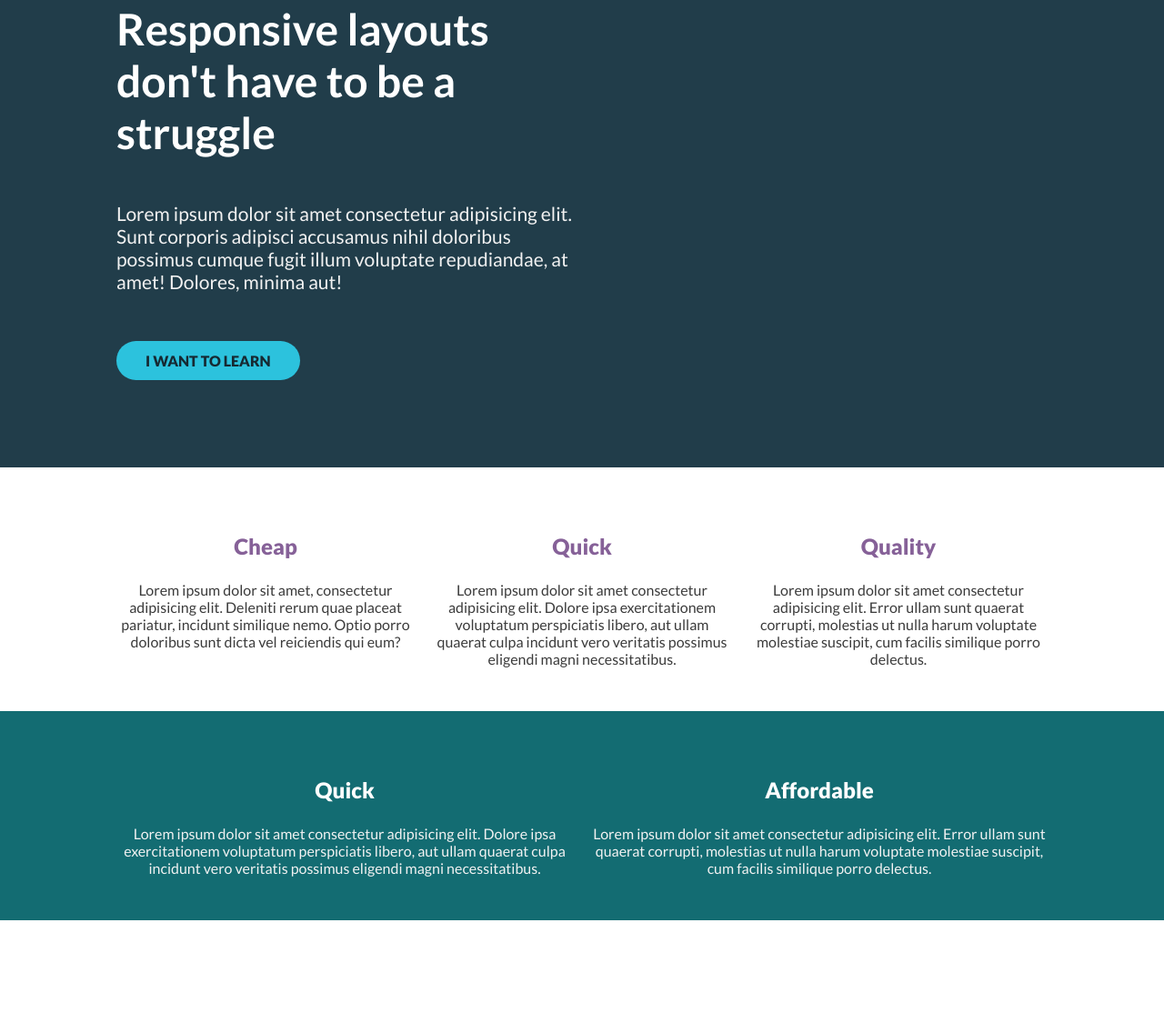
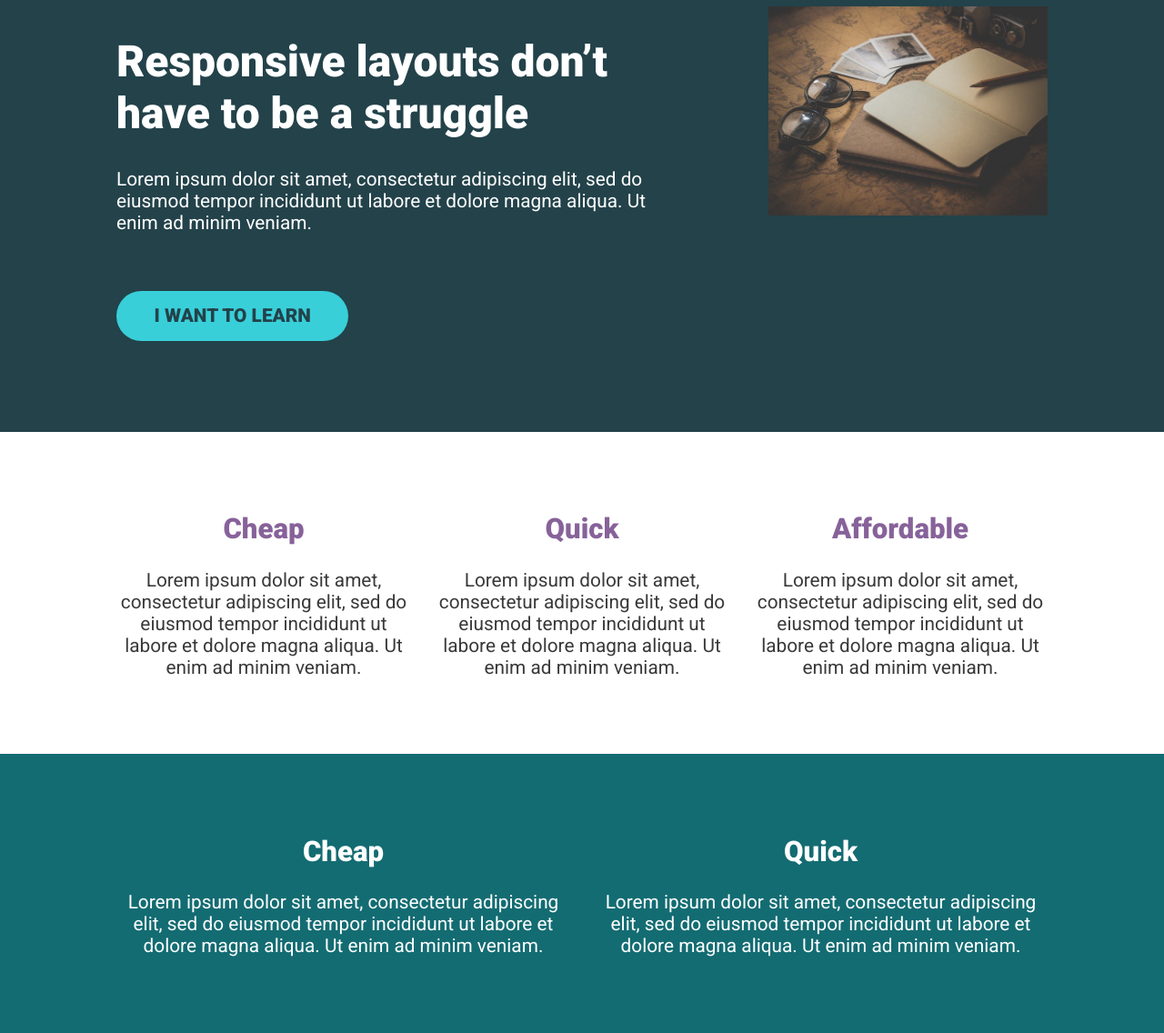
Before and after one commit to Haxikowy/21daysChallenge-RWD-byKP, a plain HTML site: page index.html in a window 1280 px wide. Shown: the part 93-1229 px from the top of the page at 91% size. Before the commit the page ends 1105 px from the top, so only its background shows below. Drawn offline with Linux system fonts and the light colour scheme.

Commit message:
Ended lessons, heading to challenge

```diff
--- a/index.html
+++ b/index.html
@@ -2,77 +2,78 @@
 <html lang="en">
    <head>
       <meta charset="UTF-8" />
-      <meta http-equiv="X-UA-Compatible" content="IE=edge" />
       <meta name="viewport" content="width=device-width, initial-scale=1.0" />
+      <title>Challenge time!</title>
+      <link
+         href="https://fonts.googleapis.com/css2?family=Roboto:wght@400;900&display=swap"
+         rel="stylesheet"
+      />
       <link rel="stylesheet" href="style.css" />
-      <title>Day 07</title>
    </head>
    <body>
       <div class="hero">
-         <div class="container">
+         <div class="container row">
             <div class="hero__text">
-               <h1>Responsive layouts don't have to be a struggle</h1>
+               <h1>Responsive layouts don’t have to be a struggle</h1>
                <p>
-                  Lorem ipsum dolor sit amet consectetur adipisicing elit. Sunt
-                  corporis adipisci accusamus nihil doloribus possimus cumque
-                  fugit illum voluptate repudiandae, at amet! Dolores, minima
-                  aut!
+                  Lorem ipsum dolor sit amet, consectetur adipiscing elit, sed
+                  do eiusmod tempor incididunt ut labore et dolore magna aliqua.
+                  Ut enim ad minim veniam.
                </p>
-               <a href="#" class="btn">i want to learn</a>
+               <a href="#" class="btn">I want to learn</a>
             </div>
+            <img class="hero__image" src="sketch.jpg" alt="pen and notepad" />
          </div>
       </div>
-      <div class="feature">
-         <div class="container">
+
+      <section class="three-col">
+         <div class="container row">
             <div class="col">
-               <h2 class="col__title">Cheap</h2>
-               <p class="col__text">
-                  Lorem ipsum dolor sit amet, consectetur adipisicing elit.
-                  Deleniti rerum quae placeat pariatur, incidunt similique nemo.
-                  Optio porro doloribus sunt dicta vel reiciendis qui eum?
+               <h2>Cheap</h2>
+               <p>
+                  Lorem ipsum dolor sit amet, consectetur adipiscing elit, sed
+                  do eiusmod tempor incididunt ut labore et dolore magna aliqua.
+                  Ut enim ad minim veniam.
                </p>
             </div>
             <div class="col">
-               <h2 class="col__title">Quick</h2>
-               <p class="col__text">
-                  Lorem ipsum dolor sit amet consectetur adipisicing elit.
-                  Dolore ipsa exercitationem voluptatum perspiciatis libero, aut
-                  ullam quaerat culpa incidunt vero veritatis possimus eligendi
-                  magni necessitatibus.
+               <h2>Quick</h2>
+               <p>
+                  Lorem ipsum dolor sit amet, consectetur adipiscing elit, sed
+                  do eiusmod tempor incididunt ut labore et dolore magna aliqua.
+                  Ut enim ad minim veniam.
                </p>
             </div>
             <div class="col">
-               <h2 class="col__title">Quality</h2>
-               <p class="col__text">
-                  Lorem ipsum dolor sit amet consectetur adipisicing elit. Error
-                  ullam sunt quaerat corrupti, molestias ut nulla harum
-                  voluptate molestiae suscipit, cum facilis similique porro
-                  delectus.
+               <h2>Affordable</h2>
+               <p>
+                  Lorem ipsum dolor sit amet, consectetur adipiscing elit, sed
+                  do eiusmod tempor incididunt ut labore et dolore magna aliqua.
+                  Ut enim ad minim veniam.
                </p>
             </div>
          </div>
-      </div>
-      <div class="feature">
-         <div class="container">
+      </section>
+
+      <section class="two-col">
+         <div class="container row">
             <div class="col">
-               <h2 class="col__title">Quick</h2>
-               <p class="col__text">
-                  Lorem ipsum dolor sit amet consectetur adipisicing elit.
-                  Dolore ipsa exercitationem voluptatum perspiciatis libero, aut
-                  ullam quaerat culpa incidunt vero veritatis possimus eligendi
-                  magni necessitatibus.
+               <h2>Cheap</h2>
+               <p>
+                  Lorem ipsum dolor sit amet, consectetur adipiscing elit, sed
+                  do eiusmod tempor incididunt ut labore et dolore magna aliqua.
+                  Ut enim ad minim veniam.
                </p>
             </div>
             <div class="col">
-               <h2 class="col__title">Affordable</h2>
-               <p class="col__text">
-                  Lorem ipsum dolor sit amet consectetur adipisicing elit. Error
-                  ullam sunt quaerat corrupti, molestias ut nulla harum
-                  voluptate molestiae suscipit, cum facilis similique porro
-                  delectus.
+               <h2>Quick</h2>
+               <p>
+                  Lorem ipsum dolor sit amet, consectetur adipiscing elit, sed
+                  do eiusmod tempor incididunt ut labore et dolore magna aliqua.
+                  Ut enim ad minim veniam.
                </p>
             </div>
          </div>
-      </div>
+      </section>
    </body>
 </html>
--- a/style.css
+++ b/style.css
@@ -1,104 +1,104 @@
-@import url('https://fonts.googleapis.com/css2?family=Lato:wght@400;700;900&display=swap');
+/*
+////// For this challenge ///////
+
+- You will have to modify the HTML
+
+- You can add new classes in the HTML
+  if you need to
+
+// Requirements
+1. The headings in the first row must be
+   a different color
+2. The two .col at the bottom must go next
+   to one another
+3. The section at the bottom should have
+   a dark background color and a different
+   color of text
+4. I've removed the "gap" that I created,
+   so you'll have to add it back in
+
+   */
 
 *,
 *::before,
 *::after {
-   margin: 0;
-   padding: 0;
    box-sizing: border-box;
 }
-:root {
-   font-family: 'Lato', sans-serif;
+
+body {
+   margin: 0;
+   font-family: 'Roboto', sans-serif;
+   font-size: 1.3rem;
+}
+
+h1 {
+   font-size: 3rem;
+}
+
+.container {
+   width: 80%;
+   max-width: 1100px;
+   margin: 0 auto;
+}
+.row {
+   display: flex;
+   justify-content: space-between;
+}
+
+.col {
+   width: 100%;
+   text-align: center;
+}
+
+.col + .col {
+   margin-left: 1.25em;
 }
 
 .hero {
-   padding: 6em 0;
-   background-color: hsl(199, 39%, 21%);
-   color: white;
-}
-.container {
-   width: 80%;
-   max-width: 1300px;
-   margin: 0 auto;
-}
-.hero__text {
-   width: 50%;
+   padding: 100px 0;
+   background-color: #23424a;
+   color: #fff;
 }
 
-.hero__text h1 {
-   margin-bottom: 1em;
-   font-size: 3rem;
-   font-weight: 700;
+.hero__text {
+   width: 60%;
+}
+.hero__image {
+   width: 30%;
+   align-self: baseline;
 }
 
-.hero__text p {
-   margin-bottom: 2.5em;
-   color: hsl(0, 0%, 95%);
-   font-size: 1.3125rem;
+.hero p {
+   margin-bottom: 3em;
 }
 
 .btn {
    display: inline-block;
+   text-decoration: none;
+   text-transform: uppercase;
+   color: #23424a;
+   font-weight: 900;
+   background-color: #38cfd9;
    padding: 0.75em 2em;
    border-radius: 100px;
-   background-color: hsl(189, 72%, 52%);
-   color: hsl(199, 39%, 14%);
-   font-weight: 900;
-   text-transform: uppercase;
-   text-decoration: none;
 }
 
 .btn:hover,
 .btn:focus {
    opacity: 0.75;
 }
-
-.feature {
+.three-col {
    padding: 3em 0;
+   background-color: #fff;
 }
-
-.feature .container {
-   display: flex;
+.three-col h2 {
+   color: #87629a;
 }
-
-.col {
-   width: 100%;
-   text-align: center;
+.three-col p {
+   color: #3a3a3a;
 }
-.col + .col {
-   margin-left: 1.25em;
+.two-col {
+   padding: 3em 0;
+   color: white;
+   background-color: #136c72;
 }
-.col__title {
-   padding: 1em 0;
-   color: hsl(280, 22%, 49%);
-   font-weight: 900;
-}
-.col__text {
-   color: hsl(0, 0%, 23%);
-}
-
-.feature + .feature {
-   background-color: #136c72;
-   color: white;
-}
-.feature + .feature .col__title {
-   color: hsl(0, 0%, 100%);
-}
-.feature + .feature .col__text {
-   color: hsl(0, 0%, 95%);
-}
-
-@media (max-width: 720px) {
-   :root {
-      font-size: 14px;
-   }
-   .hero__text {
-      width: 100%;
-   }
-   .container {
-      flex-wrap: wrap;
-   }
-   .col + .col {
-      margin-left: 0;
-   }
-}
```
Also changed, not shown: 12312.jpg (added), sketch.jpg (added).
